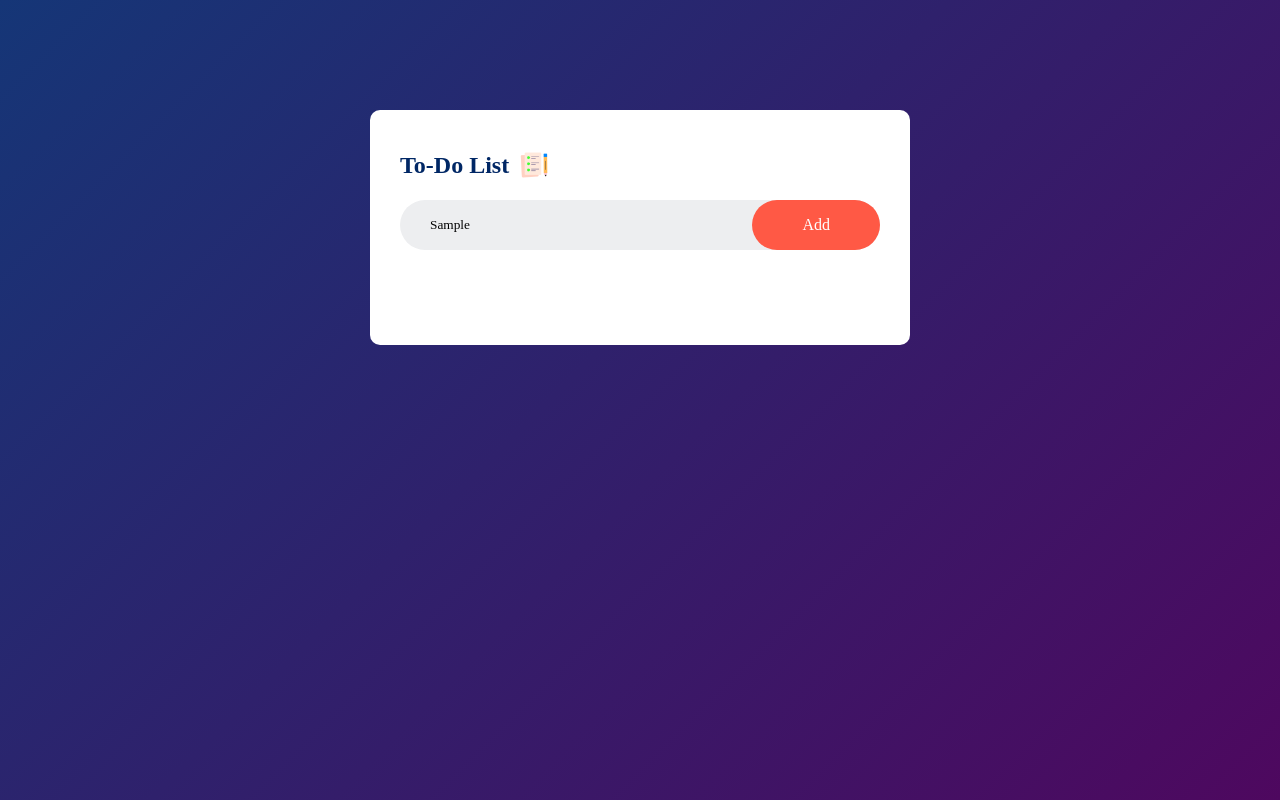
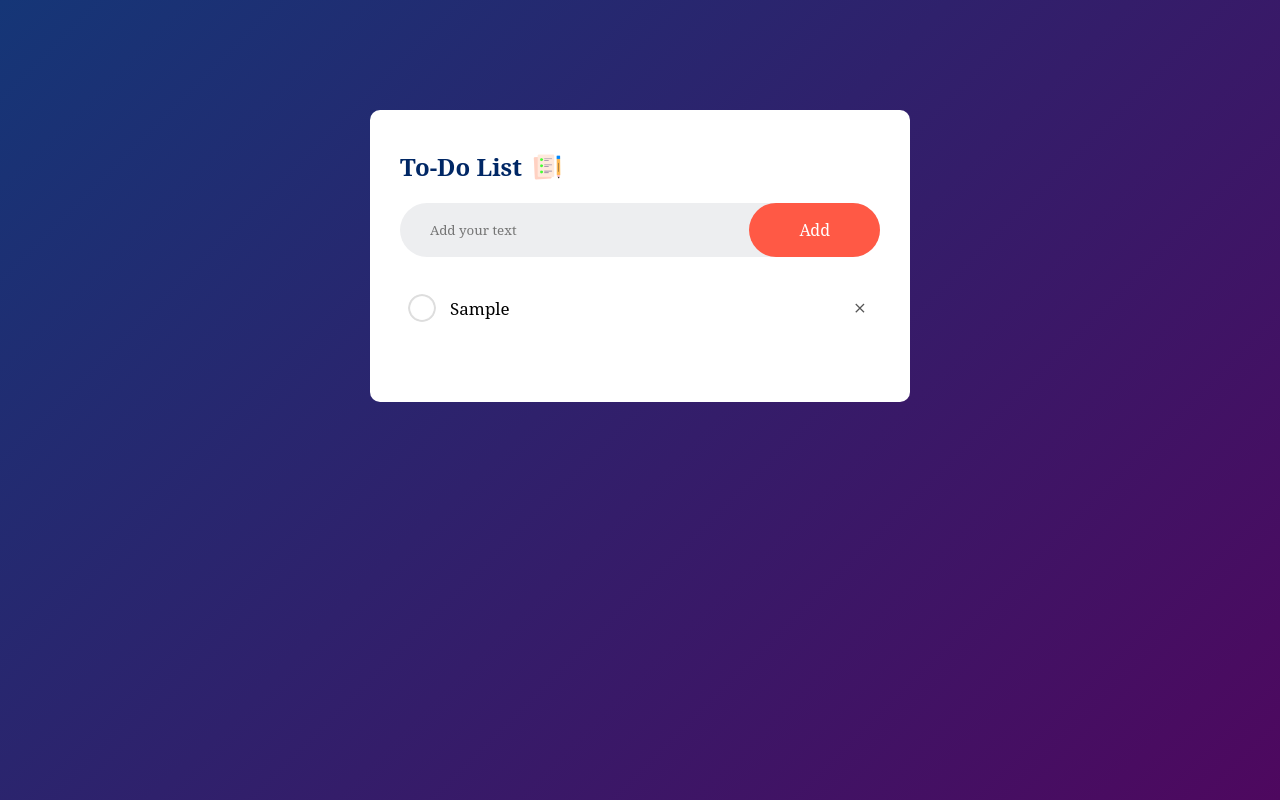
Before and after one commit to MikeYoulend/To-Do-List, a plain HTML site: page index.html in a window 1280 px wide. Both pictures are taken after typing "Sample" into the empty fields and a click on the button "Add". Drawn offline with Linux system fonts and the light colour scheme.

Commit message:
To-Do List App

```diff
--- a/index.html
+++ b/index.html
@@ -12,7 +12,7 @@
 				<h2>To-Do List <img src="images/icon.png" /></h2>
 				<div class="row">
 					<input type="text" id="input-box" placeholder="Add your text" />
-					<button onclick="addTasks()">Add</button>
+					<button onclick="addTask()">Add</button>
 				</div>
 				<ul id="list-container">
 					<!--	<li class="checked">Task 1</li>
--- a/script.js
+++ b/script.js
@@ -5,8 +5,37 @@ function addTask() {
 	if (inputBox.value === "") {
 		alert("You must write something!");
 	} else {
-		let li = document.createElement("li");
-		li.innerHTML = inputBox.value;
-		listContainer.appendChild(li);
+		let li = document.createElement("li"); //creo un elemento Html
+		li.innerHTML = inputBox.value; //qualsiasi cosa inserita nell'input diventerà un li
+		listContainer.appendChild(li); //mostriamolo a schermo in ListContainer
+		let span = document.createElement("span");
+		span.innerHTML = "\u00d7";
+		li.appendChild(span);
 	}
+	inputBox.value = "";
+	saveData();
 }
+
+listContainer.addEventListener(
+	"click",
+	function (e) {
+		if (e.target.tagName === "LI") {
+			//se LI è cliccato
+			e.target.classList.toggle("checked");
+			saveData();
+		} else if (e.target.tagName === "SPAN") {
+			e.target.parentElement.remove();
+			saveData();
+		}
+	},
+	false
+);
+
+function saveData() {
+	localStorage.setItem("data", listContainer.innerHTML);
+}
+
+function showTask() {
+	listContainer.innerHTML = localStorage.getItem("data");
+}
+showTask();
--- a/style.css
+++ b/style.css
@@ -1,7 +1,7 @@
 * {
 	margin: 0;
 	padding: 0;
-	font-family: "Times New Roman", Times, serif;
+	font-family: "serif";
 	box-sizing: border-box;
 }
 
@@ -65,7 +65,7 @@ button {
 ul li {
 	list-style: none;
 	font-size: 17px;
-	padding: 12px 8px 12px 50px;
+	padding: 15px 8px 12px 50px;
 	user-select: none;
 	cursor: pointer;
 	position: relative;
@@ -92,3 +92,20 @@ ul li.checked {
 ul li.checked::before {
 	background-image: url(images/checked.png);
 }
+
+ul li span {
+	position: absolute;
+	right: 0;
+	top: 5px;
+	height: 40px;
+	width: 40px;
+	font-size: 22px;
+	color: #555;
+	line-height: 40px;
+	text-align: center;
+	border-radius: 50%;
+}
+
+ul li span:hover {
+	background-color: #edeef0;
+}
```
